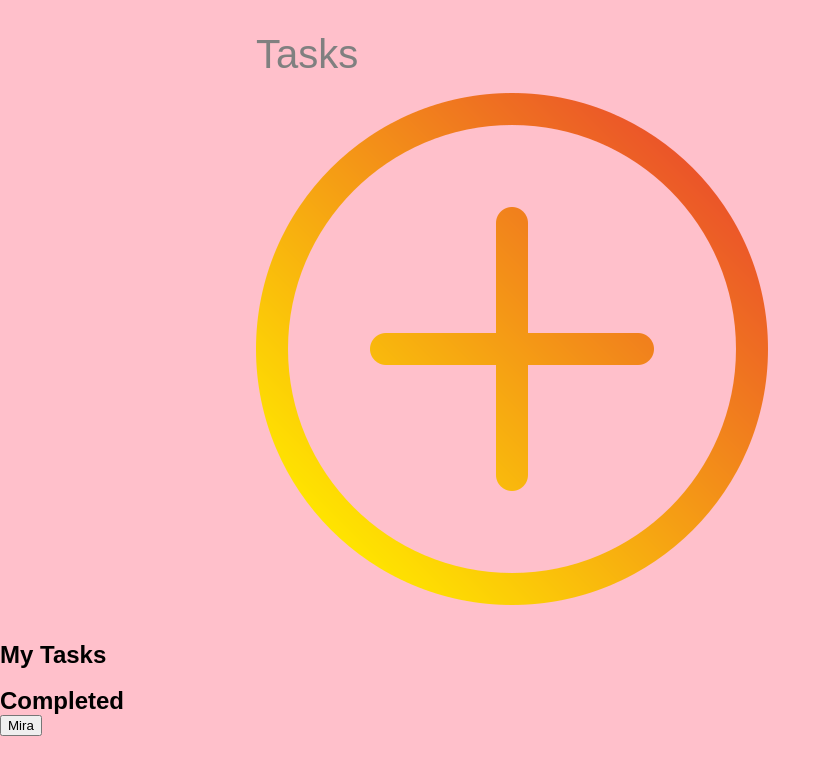
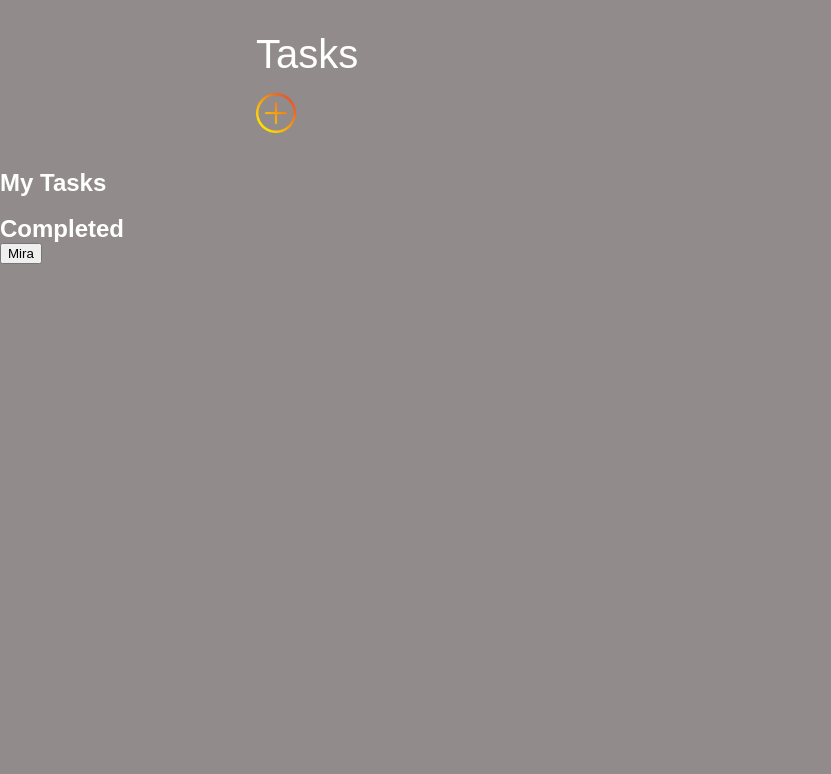
Before and after one commit to LindaNayeli104/TaskManagementSystem, a plain HTML site: page index.html in a window 1280 px wide. Shown: the whole page, without its empty margins (0-831 px from the left). Drawn offline with Linux system fonts and the light colour scheme; files that its build step writes are made by us from their sources; no server answers; files whose address does not match are found by name.

Commit message:
fix: add structure to the proyect folder

```diff
--- a/index.html
+++ b/index.html
@@ -12,7 +12,7 @@
       <h1>Tasks</h1>
 
       <a href="createTask.html" class="add-new-task"
-        ><img src="./images/add.png" alt="+"
+        ><img src="./source/images/add.png" alt="+" class="task-add-image"
       /></a>
     </header>
     <main>
--- a/main.css
+++ b/source/css/main.css
@@ -8,8 +8,8 @@ body {
   display: flex;
   flex-direction: column;
   min-height: 100vh;
-  background: pink;
-  color: black;
+  background: rgb(146, 139, 139);
+  color: white;
 }
 
 header {
@@ -22,7 +22,7 @@ header {
 header h1 {
   font-size: 2.5rem;
   font-weight: 300;
-  color: gray;
+  color: white;
   margin-bottom: 1rem;
 }
 
@@ -33,3 +33,8 @@ header h1 {
 [type="checkbox"]:checked + .task-text {
   text-decoration: line-through;
 }
+
+.add-new-task img {
+  height: 40px;
+  weight: 40px;
+}
```
Also changed, not shown: createTask.html (+1 -1 lines), editTask.html (+2 -2 lines), source/images/add.png (renamed from images/add.png), source/images/delete.png (renamed from images/delete.png), source/images/delete2.png (renamed from images/delete2.png), source/images/done.png (renamed from images/done.png), source/scripts/createTask.js (renamed from createTask.js), source/scripts/editTask.js (renamed from editTask.js), source/scripts/main.js (renamed from main.js), 1 other file.
